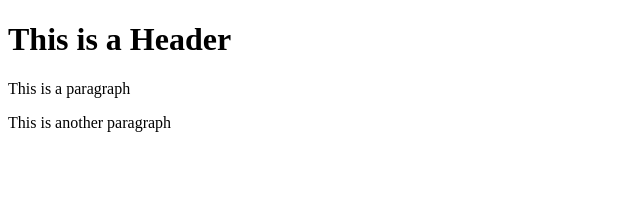
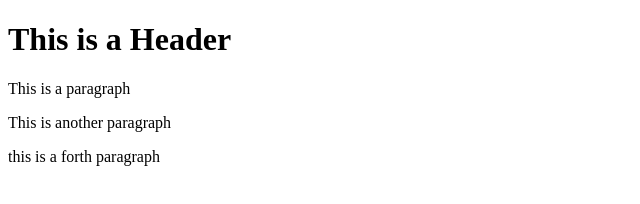
Before and after one commit to hhalvers/git-test, a website: page index.html in a window 1280 px wide. Shown: the whole page, without its empty margins (0-640 px from the left). Drawn offline with Linux system fonts and the light colour scheme.

Commit message:
using NPM

```diff
--- a/index.html
+++ b/index.html
@@ -4,5 +4,6 @@
     <h1>This is a Header</h1>
     <p>This is a paragraph</p>
     <p> This is another paragraph</p>
+    <p> this is a forth paragraph</p>
   </body>
 </html>
```
Also changed, not shown: package.json (added, +24 -0 lines), 2 other files.
